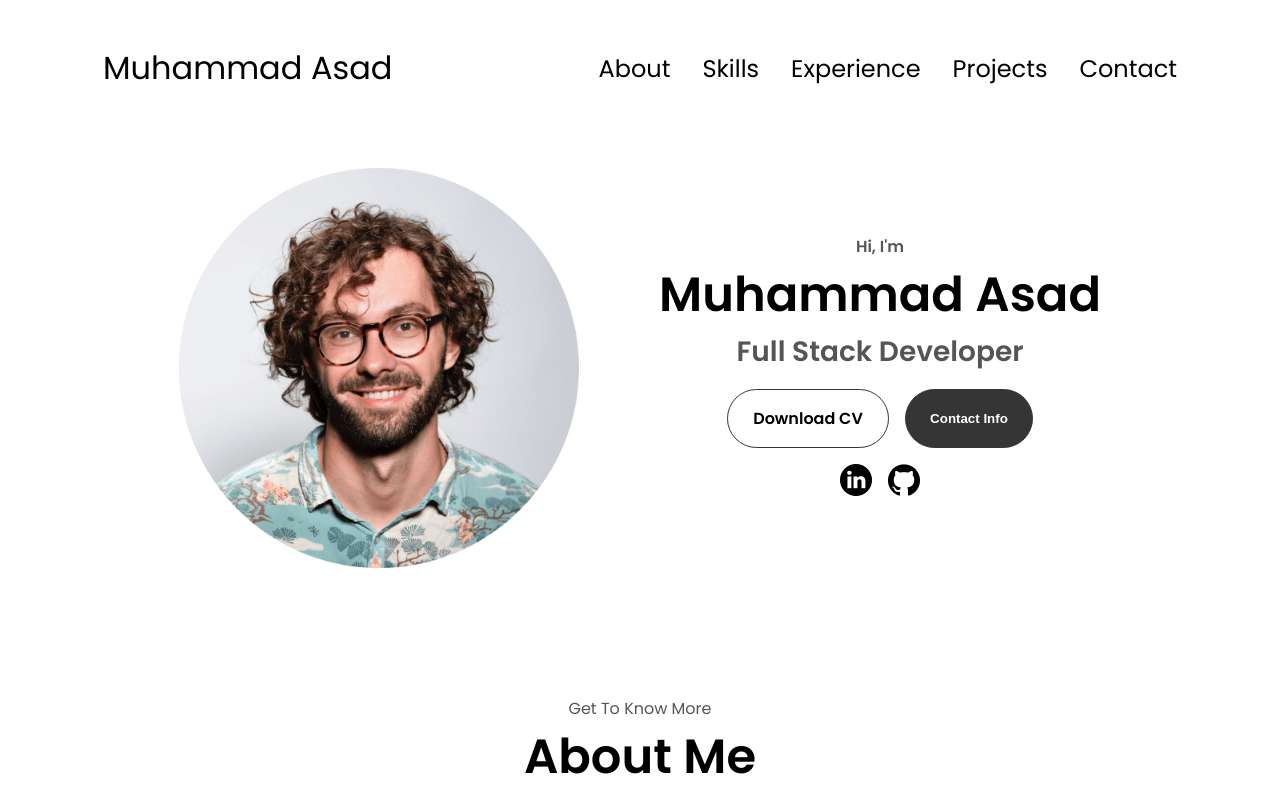
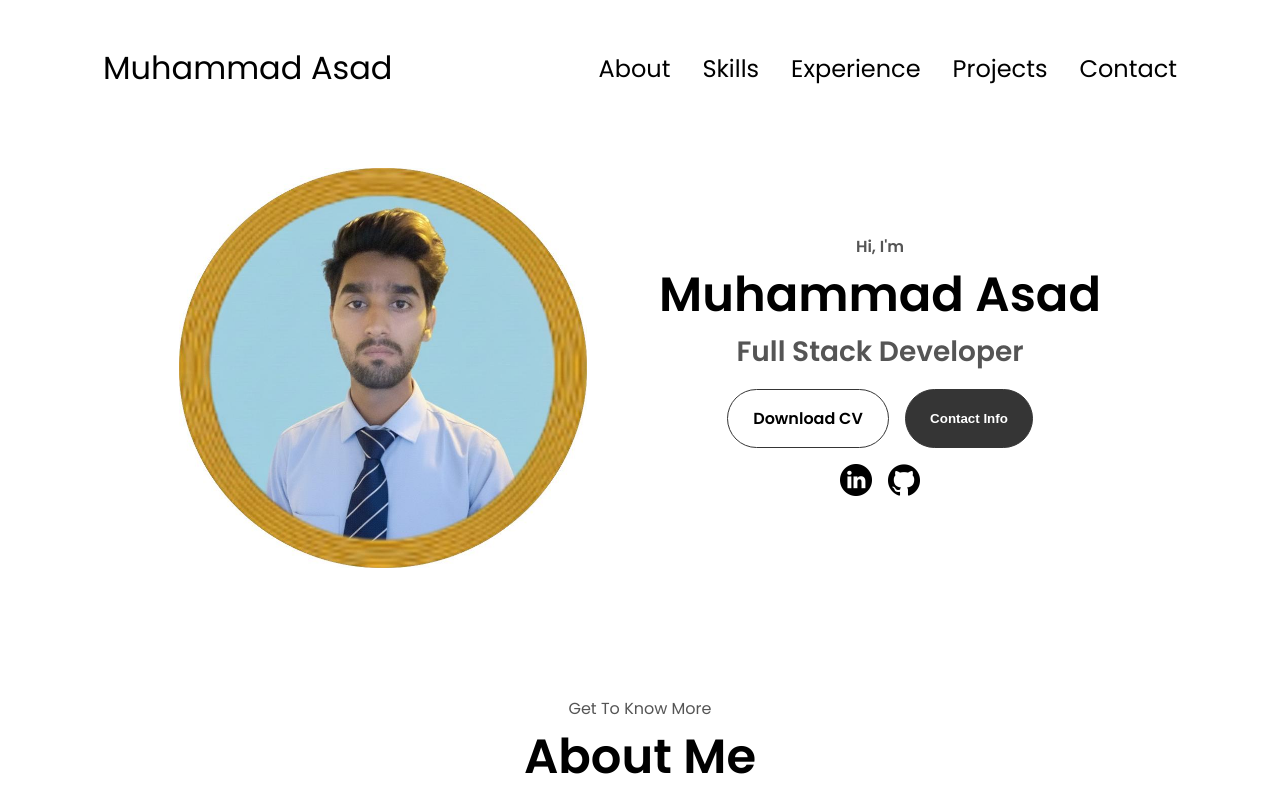
Before and after one commit to asadaptech864/my-portfolio, a plain HTML site: page index.html in a window 1280 px wide. Shown: the top 800 px of the page. Drawn offline with Linux system fonts and the light colour scheme.

Commit message:
add profile image

```diff
--- a/index.html
+++ b/index.html
@@ -41,7 +41,7 @@
     </nav>
     <section id="profile">
       <div class="section__pic-container">
-        <img src="./assets/profile-pic.png" alt="Muhammad Asad profile picture" />
+        <img src="./assets/Generated Image August 27, 2025 - 5_19PM.jpeg" alt="Muhammad Asad profile picture" />
       </div>
       <div class="section__text">
         <p class="section__text__p1">Hi, I'm</p>
```
Also changed, not shown: assets/Generated Image August 27, 2025 - 5_19PM.jpeg (added).
